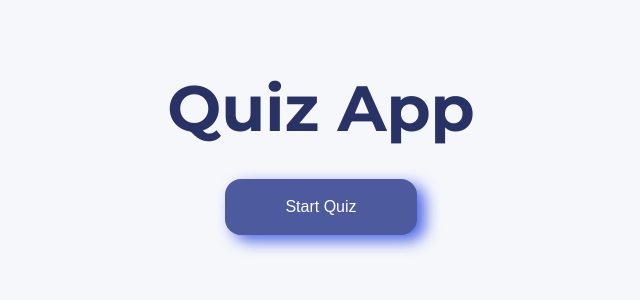
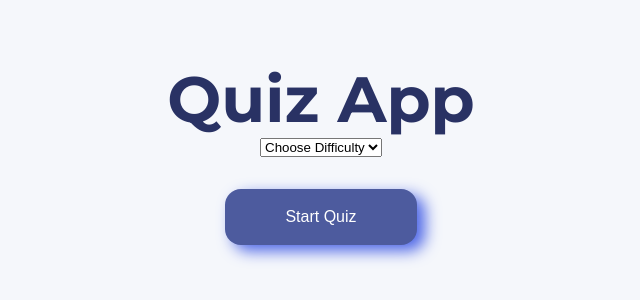
Before and after one commit to DanteKirsman/quiz-app, a React (Vite) app: page / in a window 1280 px wide. Shown: the part 248-548 px from the top of the page, without its empty margins (319-959 px from the left). Built offline with nearby package versions, Linux system fonts and the light colour scheme.

Commit message:
Added difficulty option

```diff
--- a/src/App.jsx
+++ b/src/App.jsx
@@ -3,13 +3,36 @@ import Quiz from "./components/Quiz";
 import { useState } from "react";
 
 function App() {
-    const [isHome, setIsHome] = useState(false);
+    const [isHome, setIsHome] = useState(true);
+    const [options, setOptions] = useState({
+        difficulty: "",
+        category: "",
+        questionAmount: "",
+    });
 
+    function changeOptions(event) {
+        setOptions((prevOptions) => ({
+            ...prevOptions,
+            [event.target.name]: event.target.value,
+        }));
+    }
     function toggleHome() {
         setIsHome((prevIsHome) => !prevIsHome);
     }
 
-    return <div>{isHome ? <Quiz toggleHome={toggleHome} /> : <Home toggleHome={toggleHome} />}</div>;
+    return (
+        <div>
+            {isHome ? (
+                <Home
+                    options={options}
+                    changeOptions={(event) => changeOptions(event)}
+                    toggleHome={toggleHome}
+                />
+            ) : (
+                <Quiz options={options} toggleHome={toggleHome} />
+            )}
+        </div>
+    );
 }
 
 export default App;
--- a/src/components/Home.jsx
+++ b/src/components/Home.jsx
@@ -1,7 +1,21 @@
 function Home(props) {
+    const difficultyOptions = ["easy", "medium", "hard"];
     return (
         <div className="home--container">
             <h1 className="home--title">Quiz App</h1>
+            <select
+                className="difficulty--select"
+                value={props.options.difficulty}
+                onChange={props.changeOptions}
+                name="difficulty"
+            >
+                <option value="">Choose Difficulty</option>
+                {difficultyOptions.map((value) => (
+                    <option value={value} key={value}>
+                        {value}
+                    </option>
+                ))}
+            </select>
             <button className="home--button" onClick={props.toggleHome}>
                 Start Quiz
             </button>
--- a/src/components/Quiz.jsx
+++ b/src/components/Quiz.jsx
@@ -11,9 +11,10 @@ function Quiz(props) {
         (question) => question.selectedAnswer !== ""
     );
 
+    const { difficulty } = props.options;
     useEffect(() => {
-        const api =
-            "https://opentdb.com/api.php?amount=5&type=multiple&encode=url3986";
+        // https://opentdb.com/api.php?amount=10&category=20&difficulty=medium&type=multiple&encode=url3986
+        let api = `https://opentdb.com/api.php?amount=10&category=20&difficulty=${difficulty}&type=multiple&encode=url3986`;
         fetch(api)
             .then((res) => res.json())
             .then((data) => {
@@ -36,7 +37,7 @@ function Quiz(props) {
                     })
                 );
             });
-    }, []);
+    }, [difficulty]);
 
     function changeSelectedAnswer(questionId, selectedAnswer) {
         setQuizData((prevQuestionsArray) =>
```
Also changed, not shown: 1 other file (tests, documents, lock files or other folders).
